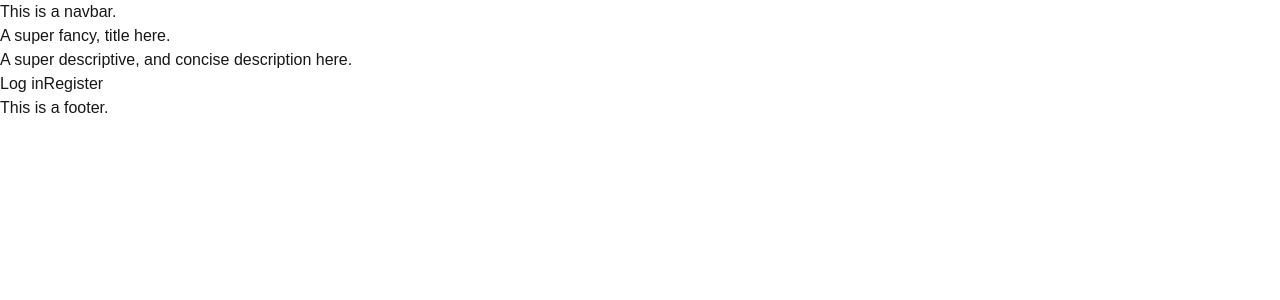
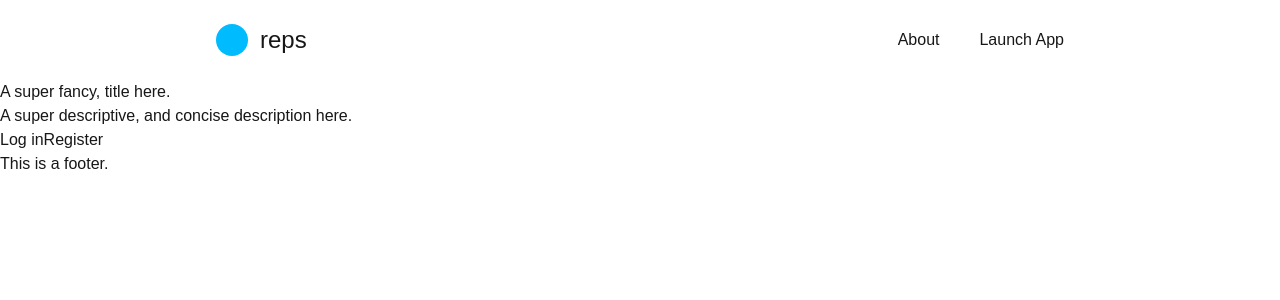
Before and after one commit to arvingarciabtw/reps, a Next.js app: page / in a window 1280 px wide. Shown: the top 300 px of the page. Built offline with nearby package versions, Linux system fonts and the light colour scheme; a web font is replaced by a local one.

Commit message:
feat: navbar component

```diff
--- a/app/ui/navbar.tsx
+++ b/app/ui/navbar.tsx
@@ -1,3 +1,34 @@
+import Image from "next/image";
+import Link from "next/link";
+import { Menu } from "react-feather";
+
 export default function NavBar() {
-  return <p>This is a navbar.</p>;
+	return (
+		<header>
+			<nav className="m-auto flex max-w-4xl items-center gap-3 p-6">
+				<Link href="/">
+					<Image
+						className="ease transition duration-300 hover:opacity-75"
+						src="/images/logo.svg"
+						width={32}
+						height={32}
+						alt="Application logo"
+						loading="eager"
+					/>
+				</Link>
+				<h1 className="font-logo text-2xl">reps</h1>
+				<button className="ml-auto hover:cursor-pointer sm:hidden">
+					<Menu />
+				</button>
+				<ul className="ml-auto hidden gap-10 text-(--color-gray-1) sm:flex">
+					<li className="ease transition duration-300 hover:opacity-75">
+						<Link href="/about">About</Link>
+					</li>
+					<li className="ease transition duration-300 hover:opacity-75">
+						<Link href="/dashboard">Launch App</Link>
+					</li>
+				</ul>
+			</nav>
+		</header>
+	);
 }
```
Also changed, not shown: public/images/logo.svg (added).
